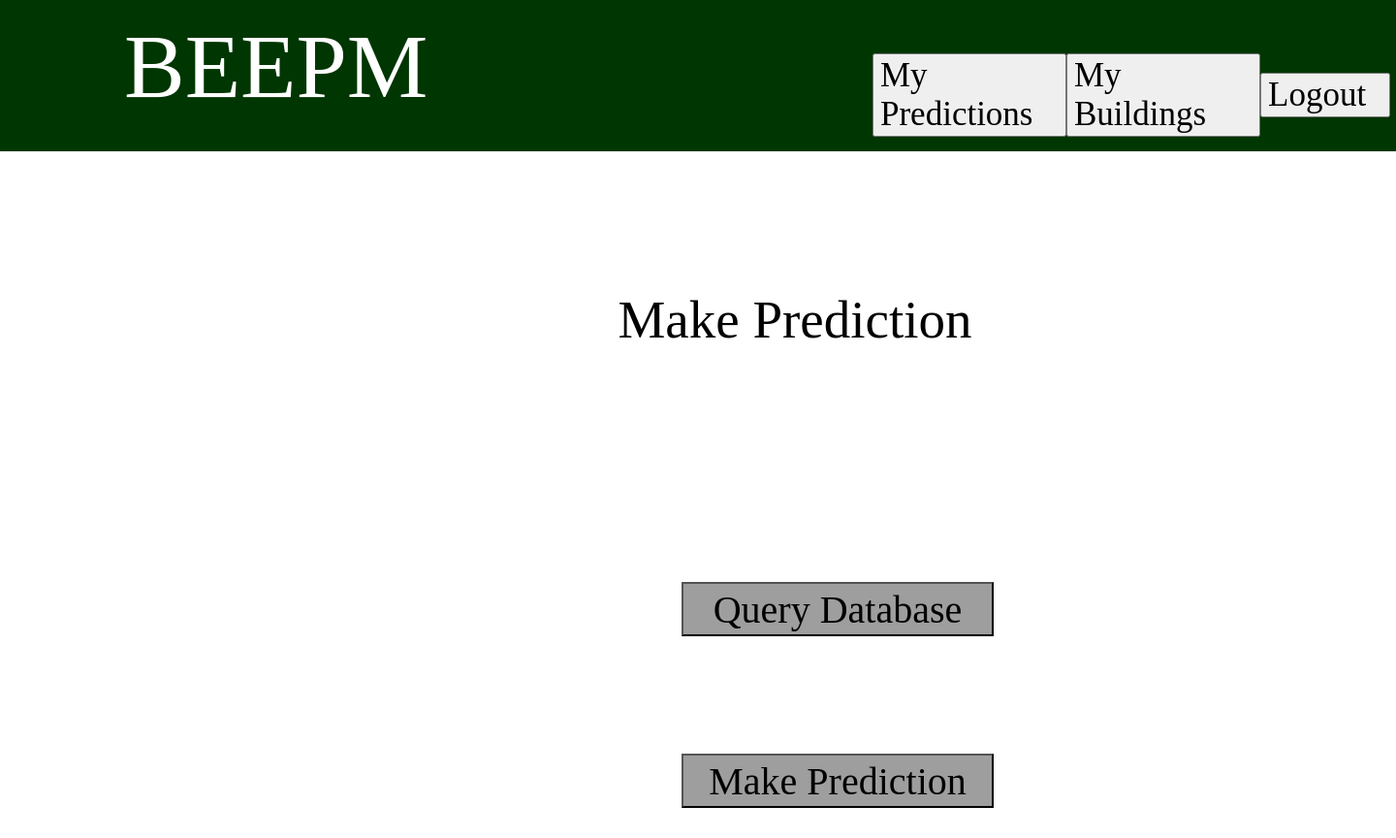
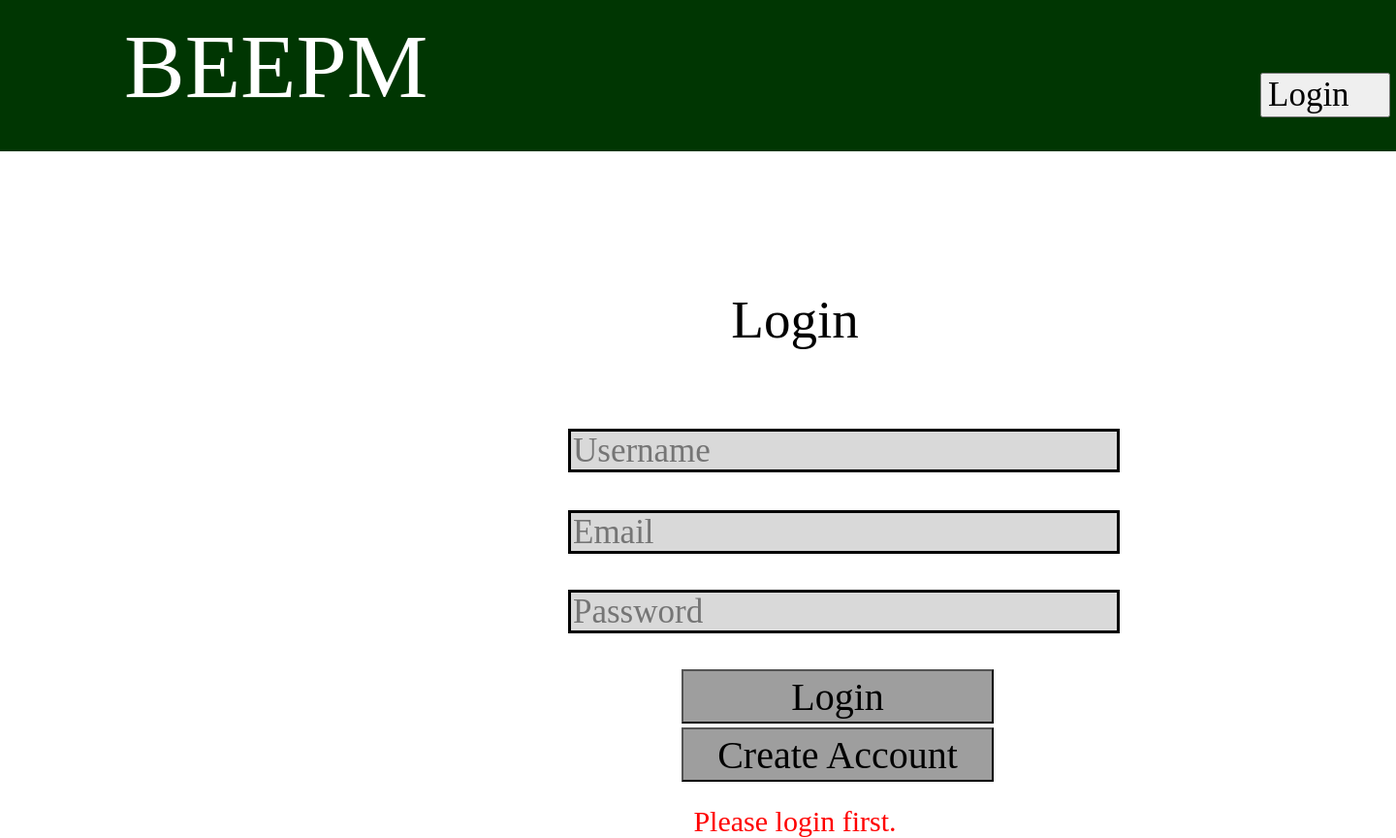
Before and after one commit to josh-quatela/Design-Project---BEEPM, a Flask app: page /home in a window 1440 px wide; the page is wider, and only the part inside the window is pictured. Shown: that part at 97% size. Before the commit the page ends 833 px from the top of that part, so only its background shows below. Run offline with Flask 3, Linux system fonts and the light colour scheme; data that the repository does not hold is empty; grey boxes are pictures that could not be loaded.

Commit message:
forced a check when loading "home" to see whether the user is logged in or not

```diff
--- a/app.py
+++ b/app.py
@@ -1,4 +1,4 @@
-from flask import Flask, render_template, request, redirect, url_for
+from flask import Flask, render_template, request, redirect, url_for, session
 import bson
 
 from flask import current_app, g
@@ -28,12 +28,6 @@ login_data = connected_db["logins"]
 ll84_data = connected_db["ll84"]
 predictions_data = connected_db["predictions"]
 
-# Sample user data
-users = [
-    {'username': 'user1', 'email': 'email1', 'password': 'pass1'},
-    {'username': 'user2', 'email': 'email2', 'password': 'pass2'},
-    {'username': 'user3', 'email': 'email3', 'password': 'pass3'}
-]
 
 
 @app.route('/')
@@ -63,6 +57,7 @@ def login():
 
         #change based on html/css, just not familiar enough with how it's laid out to do this myself
         if request.form.get('login'): #trying existing login
+            print("checking for login")
             # Check if the user is in the user list
             returned = login_data.find_one( {
                 "email": email,
@@ -70,6 +65,8 @@ def login():
                 "password": password
             } )
             if returned:
+                session['email'] = email
+                session['username'] = username
                 return redirect(url_for('home'))
             # User is not authenticated, show error message
             error = 'Invalid credentials. Please try again.'
@@ -86,6 +83,8 @@ def login():
                 return render_template('login_home.html', error=error)
         # User is not authenticated, show error message
             print(login_data.insert_one({"email": email, "username": username, "password": password}))
+            session['email'] = email
+            session['username'] = username
             return redirect(url_for('home'))
 
     return render_template('home_logged_in.html')
@@ -93,13 +92,19 @@ def login():
 
 @app.route('/logout', methods=['GET', 'POST'])
 def logout():
+    session.clear()
     return render_template('home.html')
 
 
 @app.route('/home')
 def home():
-    return render_template('home_logged_in.html')
+    check_logged = login_data.find_one( {"email" : session.get('email'), "username" : session.get('username')})
+    if check_logged:
+        return render_template('home_logged_in.html')
+    else:
+        return render_template('login_home.html', error="Please login first.")
 
 
+app.secret_key = 'very secret'
 if __name__ == '__main__':
     app.run('127.0.0.1', 5000, debug=True)
--- a/templates/login_home.html
+++ b/templates/login_home.html
@@ -18,8 +18,8 @@
         <input class="pass_input" placeholder="Password" type="text" id="pass_input" name="pass_input"><br>
       </div>
       <div>
-        <input class="submit_login" type="submit" id="login" onclick="location.href='{{ url_for('login') }}'" value="Login">
-        <input class="create_user" type="submit" id="create_user" value="Create Account">
+        <input class="submit_login" type="submit" name="login" onclick="location.href='{{ url_for('login') }}'" value="Login">
+        <input class="create_user" type="submit" name="create_user" onclick="location.href='{{ url_for('login') }}'" value="Create Account">
       </div>
     </form>
     <div>
```
